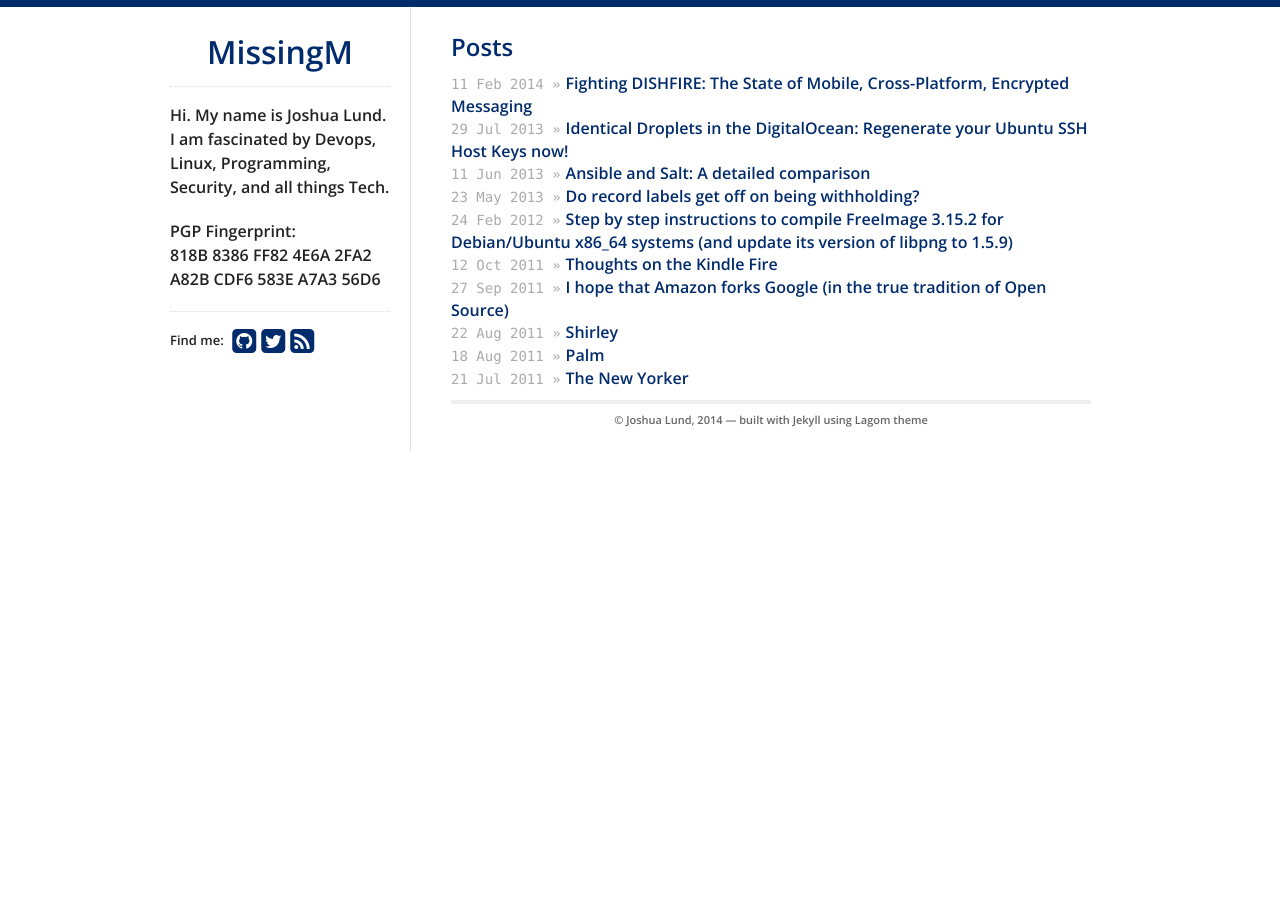
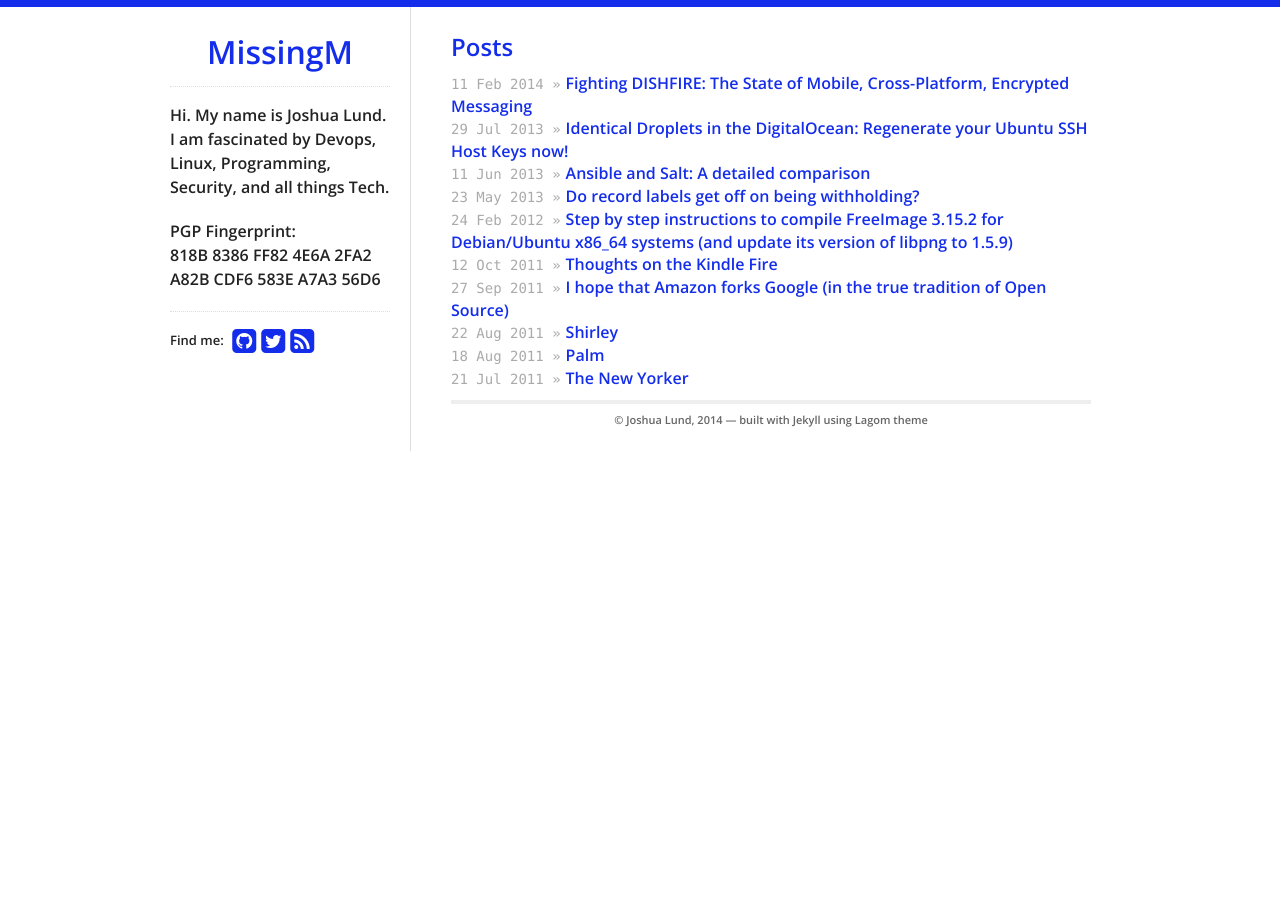
Before and after one commit to jlund/missingm, a Jekyll site: the page built from index.html, in a window 1280 px wide. Built offline with Jekyll 4.4.1, drawn with Linux system fonts in a browser that asks for light colours; nearby versions of some CDN libraries.

Commit message:
Adjusting the colors so the links are easier to see

```diff
--- a/_config.yml
+++ b/_config.yml
@@ -9,7 +9,7 @@
 # Theme customization - please change from the defaults!
 theme:
   # Color for top bar, links, etc
-  highlight_color: '#002b6c'
+  highlight_color: '#142dea'
 
   # Profile links on the left sidebar, leave blank to ignore
   social:
```
